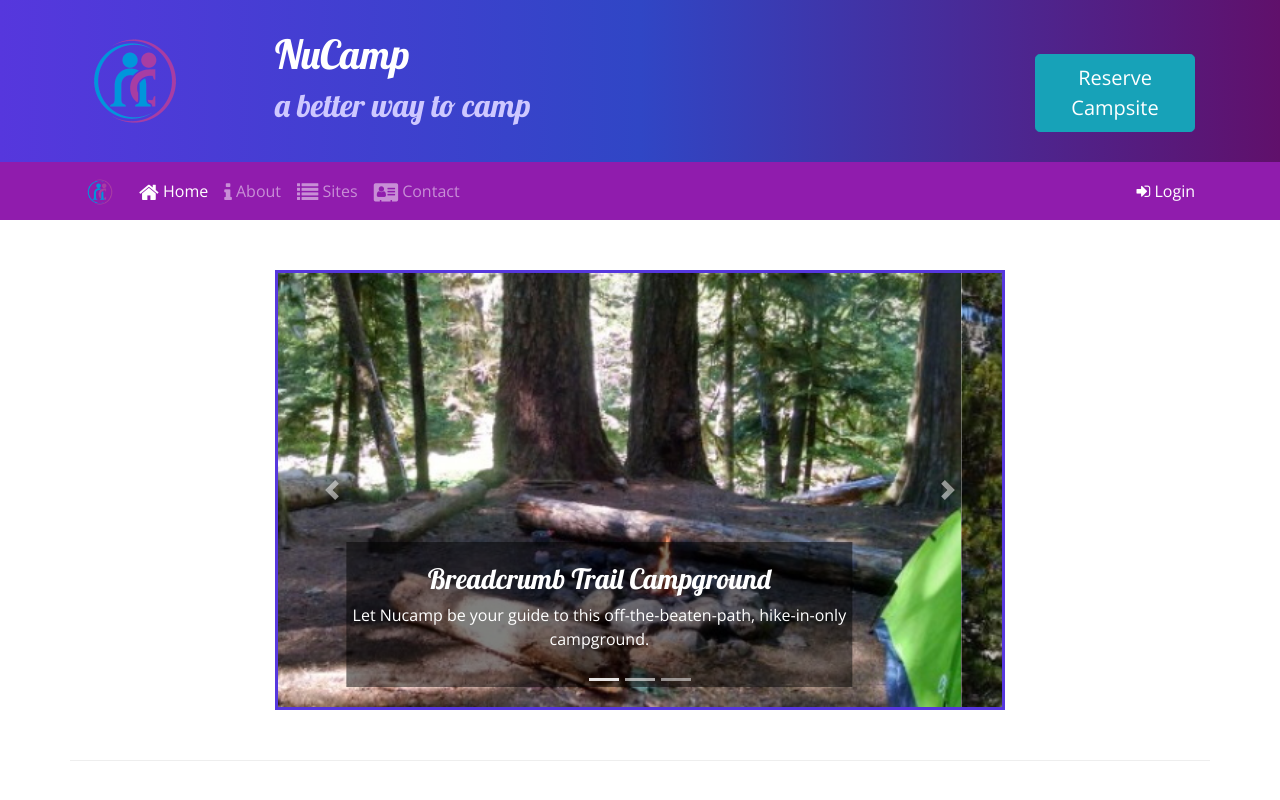
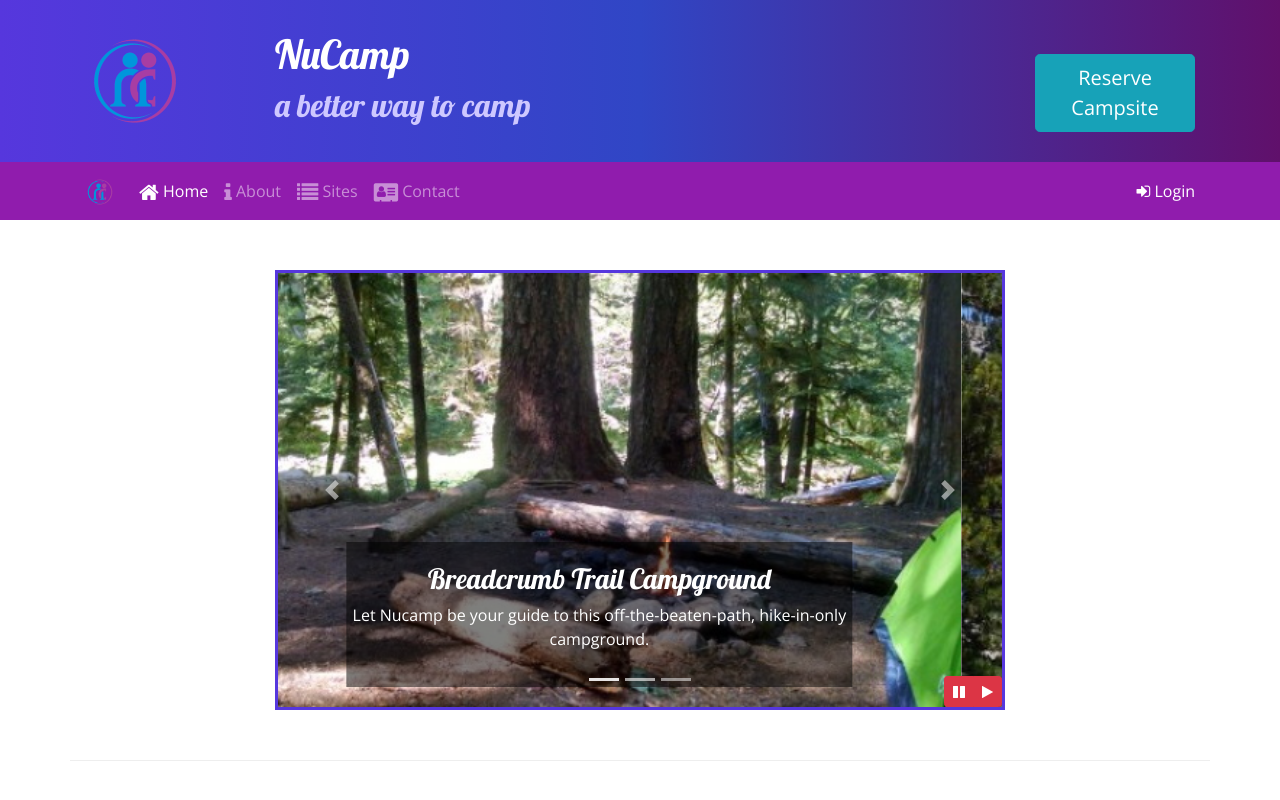
Before and after one commit to WitchyWitch77/capriolus, a website: page index.html in a window 1280 px wide. Shown: the top 800 px of the page. Drawn offline with nearby package versions, Linux system fonts and the light colour scheme.

Commit message:
Bootstrap and jQuery Part 1

```diff
--- a/css/styles.css
+++ b/css/styles.css
@@ -48,3 +48,10 @@ header h2 {
 .carousel {
     border: solid #5637DD;
 }
+
+#carouselButton {
+    position: absolute;
+    right: 0;
+    bottom: 0;
+    z-index: 100;
+}
--- a/index.html
+++ b/index.html
@@ -76,11 +76,13 @@
                                 <label class="col-sm-6 col-form-label">Campsite Type</label>
                                 <div class="col-2 btn-group btn-group-toggle" data-toggle="buttons">
                                     <label class="btn btn-primary active">
-                                        <input type="radio" name="siteType" id="siteTent" autocomplete="off" value="tent" checked>
+                                        <input type="radio" name="siteType" id="siteTent" autocomplete="off"
+                                            value="tent" checked>
                                         Tent
                                     </label>
                                     <label class="btn btn-success">
-                                        <input type="radio" name="siteType" value="RV" id="siteRV" autocomplete="off"> RV
+                                        <input type="radio" name="siteType" value="RV" id="siteRV" autocomplete="off">
+                                        RV
                                     </label>
                                 </div>
                             </div>
@@ -208,6 +210,14 @@
                         <span class="carousel-control-next-icon"></span>
                         <span class="sr-only">Next</span>
                     </a>
+                    <div class="btn-group" id="carouselButton">
+                        <button class="btn btn-danger btn-sm" id="carouselPause">
+                            <i class="fa fa-pause"></i>
+                        </button>
+                        <button class="btn btn-danger btn-sm" id="carouselPlay">
+                            <i class="fa fa-play"></i>
+                        </button>
+                    </div>
                 </div>
             </div>
         </div>
@@ -340,6 +350,17 @@
         <script src="node_modules/popper.js/dist/umd/popper.min.js"></script>
         <script src="node_modules/bootstrap/dist/js/bootstrap.min.js"></script>
 
+        <script>
+            $(function() {
+                $(".carousel").carousel( { interval: 2000, pause: "false" } );
+                $("#carouselPause").click(function(){
+                    $(".carousel").carousel("pause");
+                });
+                $("#carouselPlay").click(function(){
+                    $(".carousel").carousel("cycle");
+                });
+            });
+        </script>
 </body>
 
 </html>
```
Lines whose indentation alone changed are shown as unchanged.
